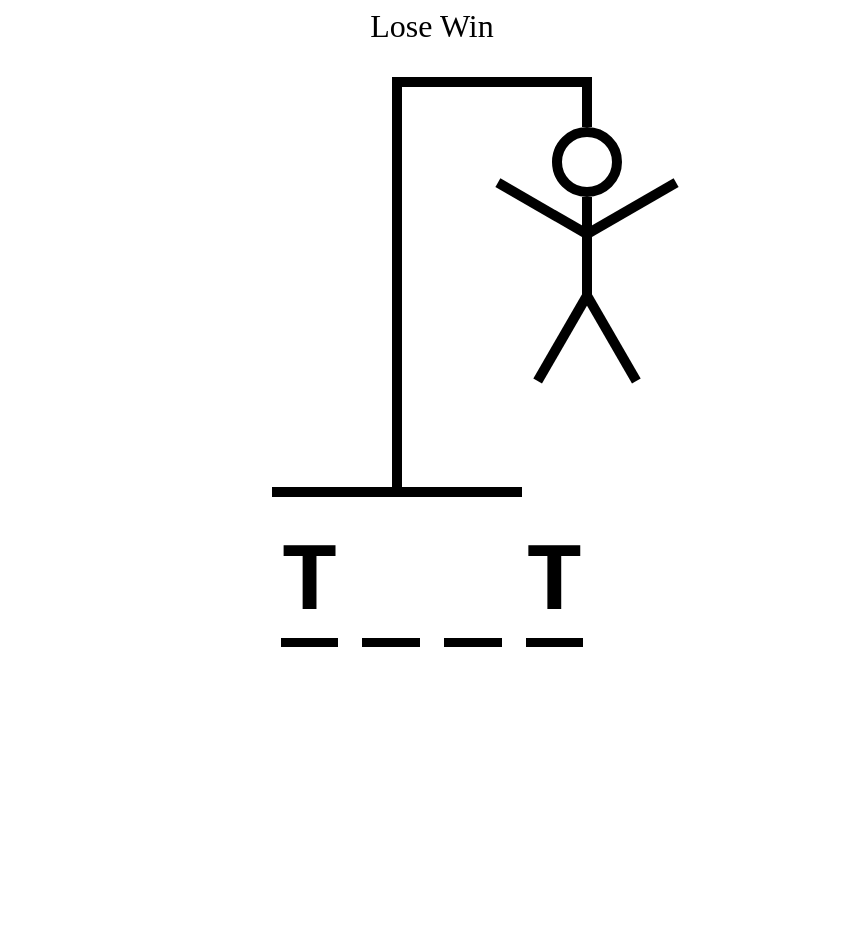
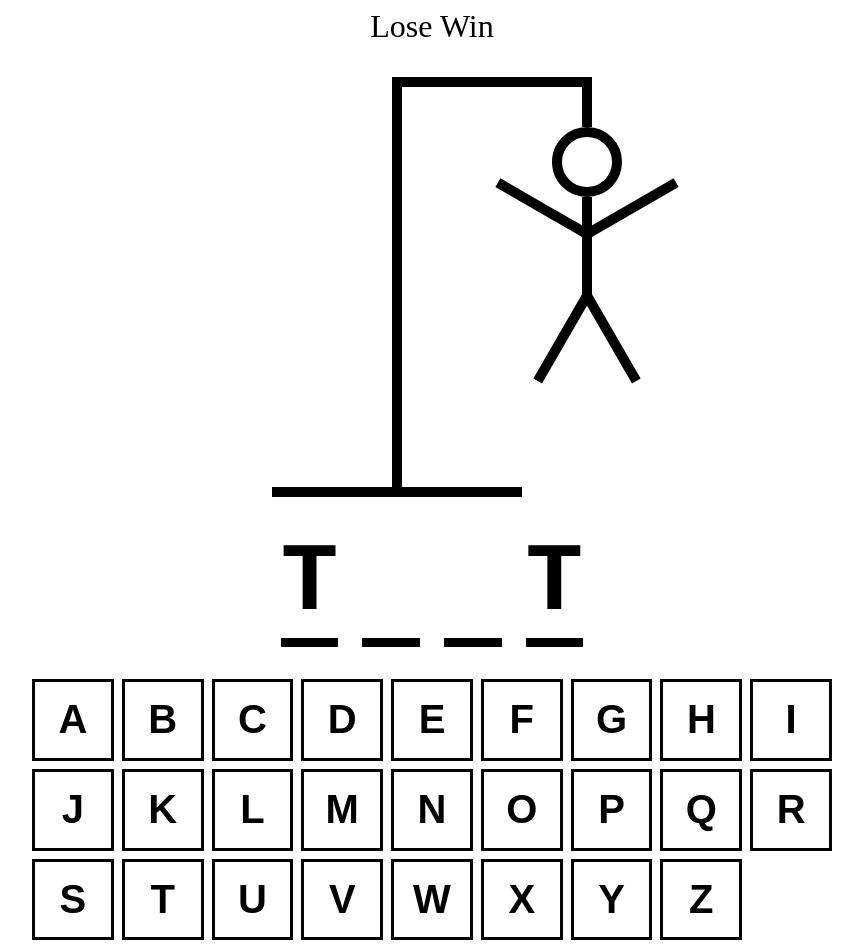
Before and after one commit to strudelAndCoffee/react-ts-guess-the-word, a React (Vite) app: page / in a window 1280 px wide. Shown: the whole page, without its empty margins (208-1071 px from the left). Before the commit the page ends 800 px from the top, so only its background shows below. Built offline with nearby package versions, Linux system fonts and the light colour scheme.

Commit message:
add style to keyboard btns

```diff
--- a/src/App.tsx
+++ b/src/App.tsx
@@ -25,7 +25,9 @@
       }}>Lose Win</div>
       <Drawing />
       <Word />
-      <Keyboard />
+      <div style={{ alignSelf: 'stretch' }}>
+        <Keyboard />
+      </div>
     </div>
   )
 }
--- a/src/Keyboard.tsx
+++ b/src/Keyboard.tsx
@@ -1,3 +1,16 @@
+import styles from './keyboard.module.css'
 const KEYS = ['a', 'b', 'c', 'd', 'e', 'f', 'g', 'h', 'i', 'j', 'k', 'l', 'm', 'n', 'o', 'p', 'q', 'r', 's', 't', 'u', 'v', 'w', 'x', 'y', 'z']
 
-export function Keyboard() {}
+export function Keyboard() {
+    return <div
+        style={{
+            display: 'grid',
+            gridTemplateColumns: 'repeat(auto-fit, minmax(75px, 1fr)',
+            gap: '.5rem'
+        }}
+    >
+        {KEYS.map(key => {
+            return <button className={styles.btn} key={key}>{key}</button>
+        })}
+    </div>
+}
--- /dev/null
+++ b/src/keyboard.module.css
@@ -0,0 +1,12 @@
+.btn {
+    width: 100%;
+    border: 3px solid black;
+    background: none;
+    aspect-ratio: 1 / 1;
+    font-size: 2.5rem;
+    text-transform: uppercase;
+    padding: .5rem;
+    font-weight: bold;
+    cursor: pointer;
+    color: black;
+}
```
